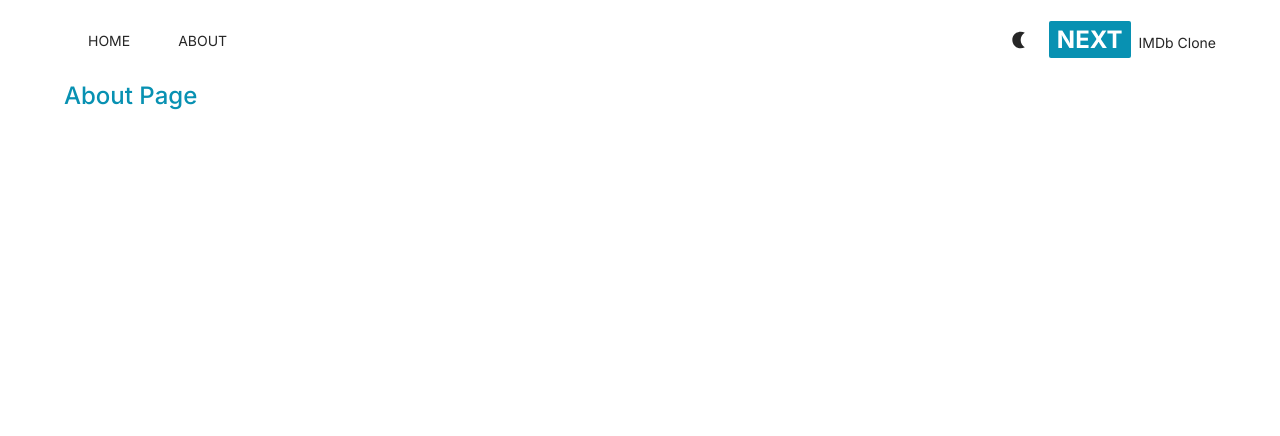
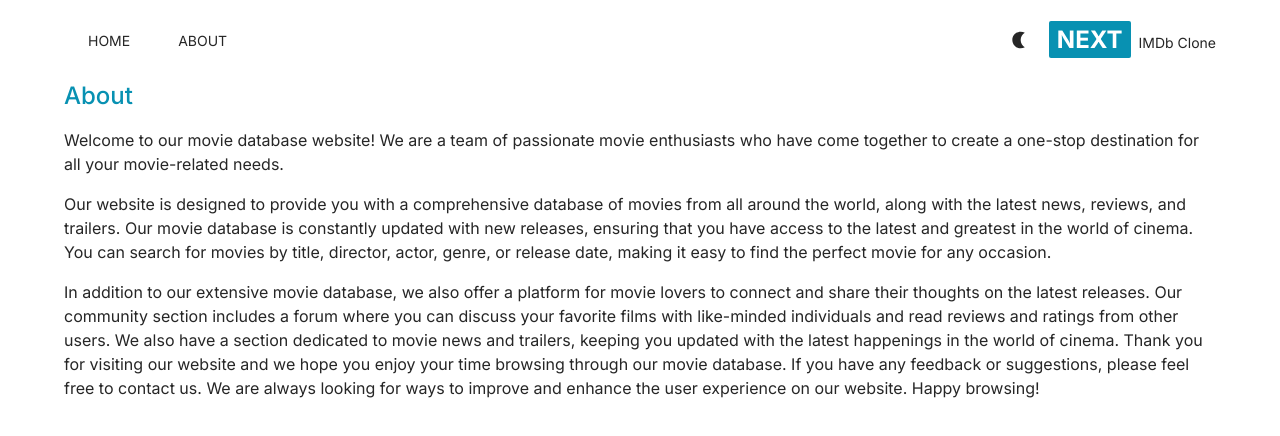
Before and after one commit to seon-mikim/next-movie, a Next.js app: page /about in a window 1280 px wide. Shown: the top 436 px of the page. Built offline with nearby package versions, Linux system fonts and the light colour scheme.

Commit message:
feat: Create about page

```diff
--- a/src/app/about/page.tsx
+++ b/src/app/about/page.tsx
@@ -2,8 +2,37 @@
 
 export default function About() {
   return (
-    <div className='max-w-6xl mx-auto space-x-4'>
-        <h1 className='text-2xl font-medium text-cyan-600'>About Page</h1>
+    <div className='max-w-6xl mx-auto space-y-4'>
+        <h1 className='text-2xl font-medium text-cyan-600'>About</h1>
+        <p>
+            Welcome to our movie database website! We are a team of passionate movie
+            enthusiasts who have come together to create a one-stop destination for
+            all your movie-related needs.
+        </p>
+
+        <p>
+            Our website is designed to provide you with a comprehensive database of
+            movies from all around the world, along with the latest news, reviews,
+            and trailers. Our movie database is constantly updated with new
+            releases, ensuring that you have access to the latest and greatest in
+            the world of cinema. You can search for movies by title, director,
+            actor, genre, or release date, making it easy to find the perfect movie
+            for any occasion.
+        </p>
+
+        <p>
+            In addition to our extensive movie database, we also offer a platform
+            for movie lovers to connect and share their thoughts on the latest
+            releases. Our community section includes a forum where you can discuss
+            your favorite films with like-minded individuals and read reviews and
+            ratings from other users. We also have a section dedicated to movie news
+            and trailers, keeping you updated with the latest happenings in the
+            world of cinema. Thank you for visiting our website and we hope you
+            enjoy your time browsing through our movie database. If you have any
+            feedback or suggestions, please feel free to contact us. We are always
+            looking for ways to improve and enhance the user experience on our
+            website. Happy browsing!
+        </p>
         </div>
   )
 }
```
